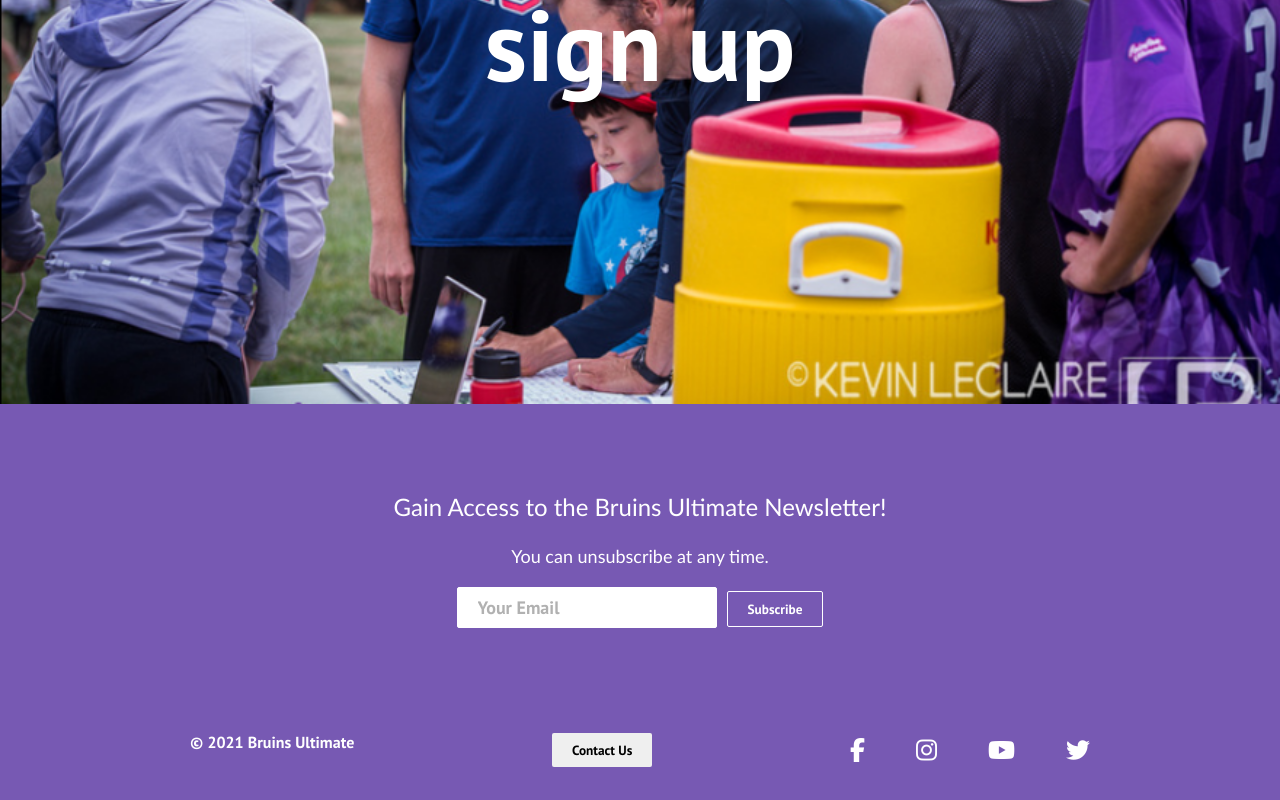
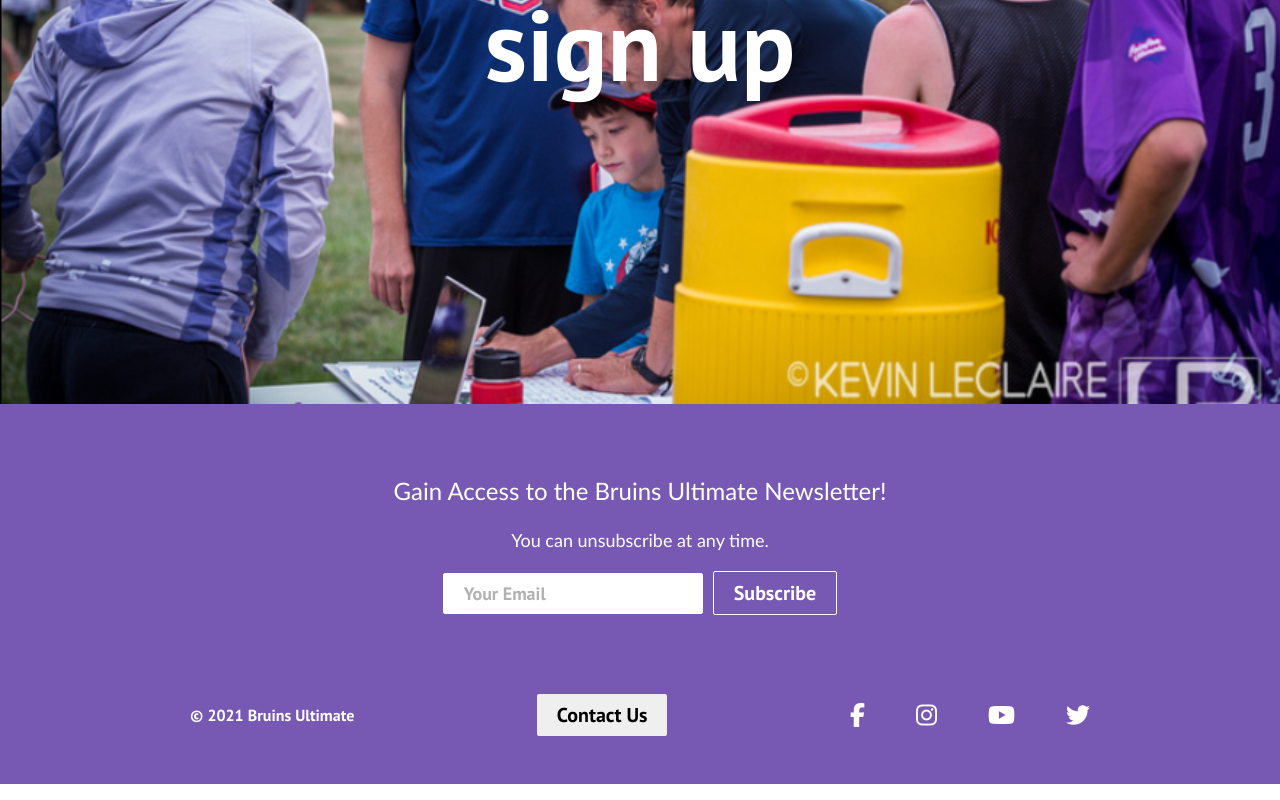
Before and after one commit to jacob-shade/bruins-ultimate, a React (Create React App) app: page /sign-up in a window 1280 px wide. Shown: the part 396-1196 px from the top of the page. Built offline with nearby package versions, Linux system fonts and the light colour scheme.

Commit message:
Fix Footer padding and margins

```diff
--- a/src/components/Footer.css
+++ b/src/components/Footer.css
@@ -1,6 +1,6 @@
 .footer-container {
   background-color: var(--secondary);
-  padding: 4rem 0 2rem 0;
+  padding: 3rem 0 2rem 0;
   display: flex;
   flex-direction: column;
   justify-content: center;
@@ -110,7 +110,7 @@
   align-items: center;
   width: 90%;
   max-width: 1000px;
-  margin: 40px auto 0 auto;
+  margin: 0 auto 0 auto;
 }
 
 .social-icons {
@@ -134,7 +134,12 @@
 
 .website-rights {
   color: var(--tertiary);
+  padding-top: 16px;
   margin-bottom: 16px;
+}
+
+.contact-button {
+  margin: 16px 0 16px;
 }
 
 @media screen and (max-width: 820px) {
--- a/src/components/Footer.js
+++ b/src/components/Footer.js
@@ -21,14 +21,16 @@ function Footer() {
               type="email"
               placeholder="Your Email"
             />
-            <Button buttonStyle="btn--outline">Subscribe</Button>
+            <Button buttonStyle="btn--outline btn--medium">Subscribe</Button>
           </form>
         </div>
       </section>
       <section class="social-media">
         <div class="social-media-wrap">
           <p class="website-rights">© 2021 Bruins Ultimate</p>
-          <Button buttonStyle="btn--dark">Contact Us</Button>
+          <Button buttonStyle="btn--dark btn--medium contact-button">
+            Contact Us
+          </Button>
           <div class="social-icons">
             <Link
               class="social-icon-link facebook"
```
